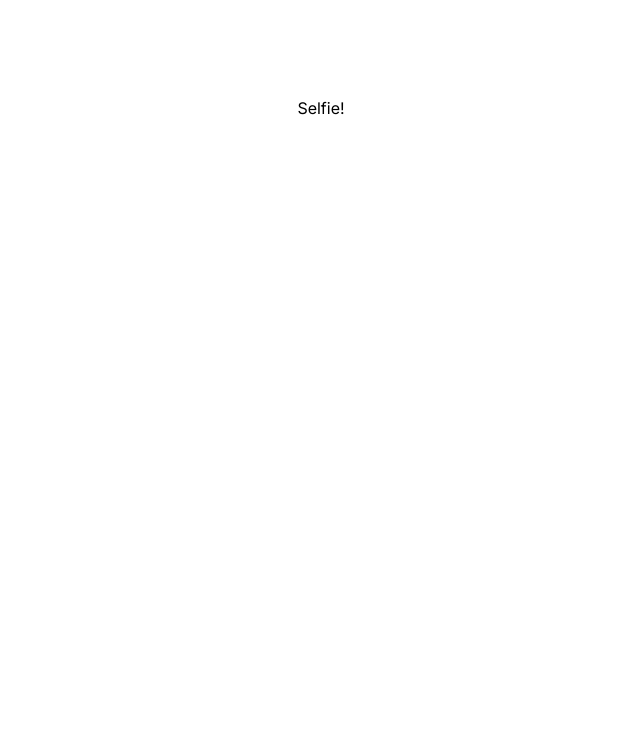
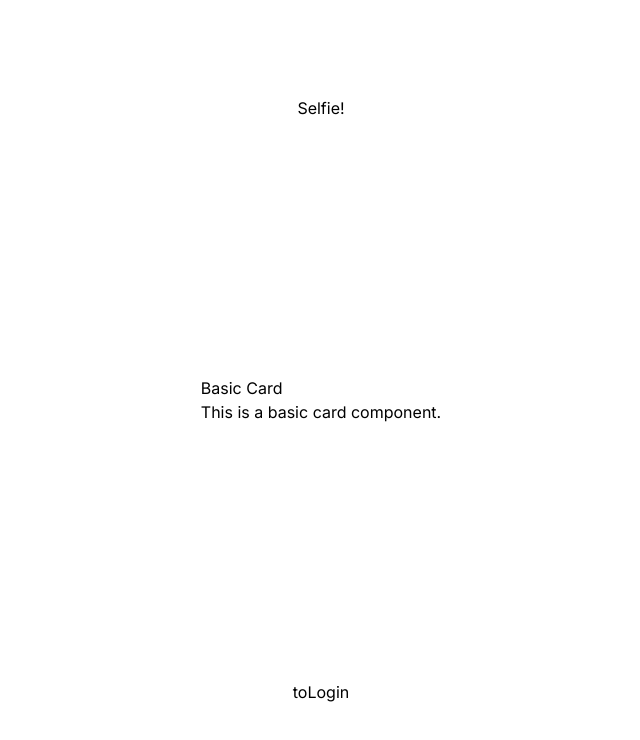
Before and after one commit to Eb3ls/selfie, a Next.js app: page / in a window 1280 px wide. Shown: the top 740 px of the page, without its empty margins (319-959 px from the left). Built offline with nearby package versions, Linux system fonts and the light colour scheme; no server answers.

Commit message:
Inizio connessioni al DB

```diff
--- /dev/null
+++ b/app/api/(notAuth)/signin/route.ts
@@ -0,0 +1,5 @@
+import { NextResponse } from "next/server";
+
+export const GET = () => {
+	return new NextResponse("Signin route API");
+};
--- /dev/null
+++ b/app/api/(notAuth)/signup/route.ts
@@ -0,0 +1,5 @@
+import { NextResponse } from "next/server";
+
+export const GET = () => {
+	return new NextResponse("Signup route API");
+};
--- /dev/null
+++ b/app/components/BasicCard.tsx
@@ -0,0 +1,12 @@
+import React from "react";
+
+const BasicCard = () => {
+	return (
+		<div>
+			<h1>Basic Card</h1>
+			<p>This is a basic card component.</p>
+		</div>
+	);
+};
+
+export default BasicCard;
--- /dev/null
+++ b/app/login/page.tsx
@@ -0,0 +1,10 @@
+import connect from "@/db_utils/db";
+
+export default function Home() {
+	connect();
+	return (
+		<main className="flex min-h-screen flex-col items-center justify-between p-24">
+			<h1>Selfie!</h1>
+		</main>
+	);
+}
--- a/app/page.tsx
+++ b/app/page.tsx
@@ -1,7 +1,14 @@
+import BasicCard from "./components/BasicCard";
+import Link from "next/link";
+import connect from "@/db_utils/db";
+
 export default function Home() {
+	connect();
 	return (
 		<main className="flex min-h-screen flex-col items-center justify-between p-24">
 			<h1>Selfie!</h1>
+			<BasicCard />
+			<Link href="/login">toLogin</Link>
 		</main>
 	);
 }
--- /dev/null
+++ b/db_utils/db.ts
@@ -0,0 +1,9 @@
+const MONGODB_URI = process.env.MONGODB_URI;
+const DB_NAME = "Selfie";
+
+async function connect() {
+	console.log("Connecting to MongoDB...");
+	console.log(MONGODB_URI);
+}
+
+export default connect;
```
Also changed, not shown: package.json (+6 -5 lines), 1 other file (tests, documents, lock files or other folders).
